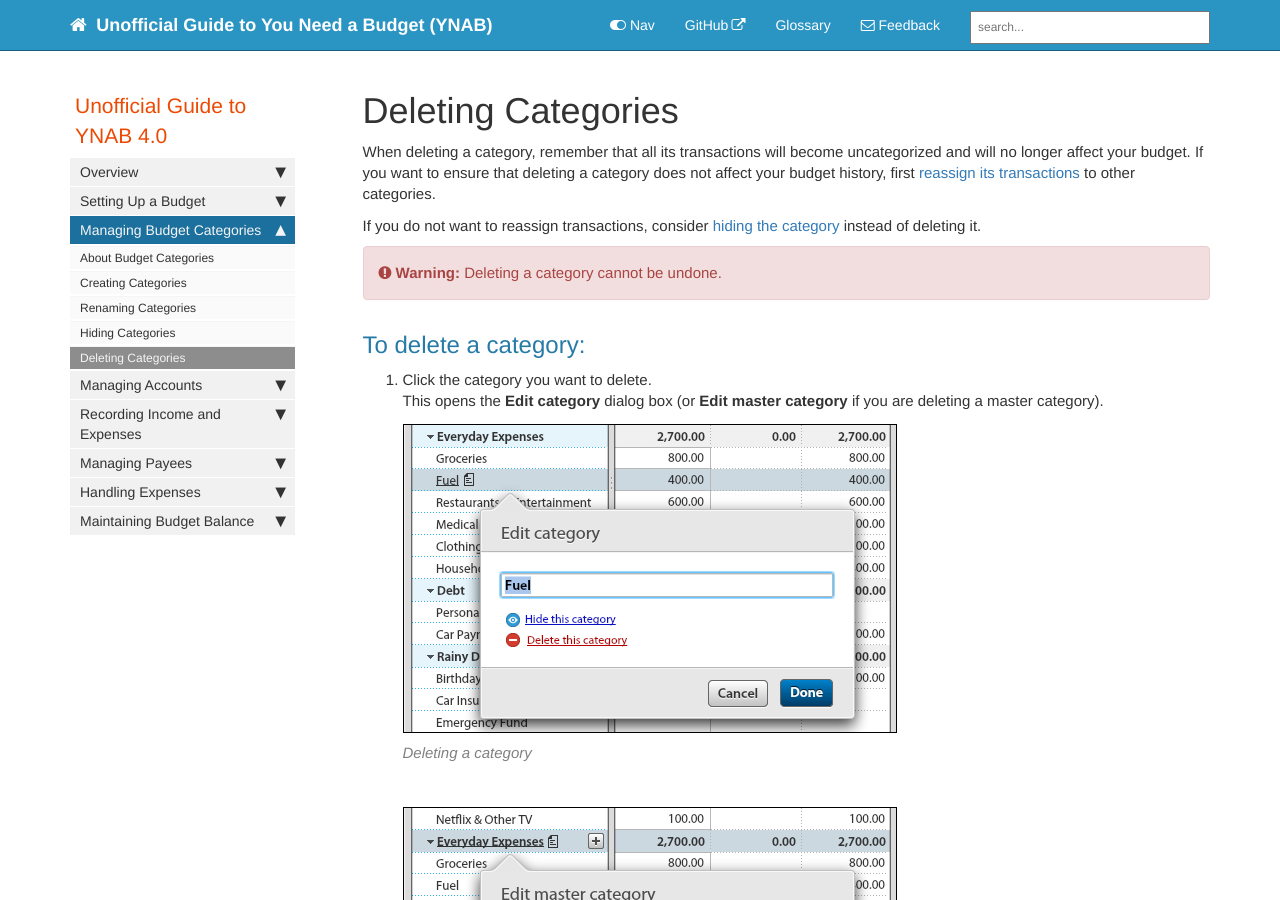
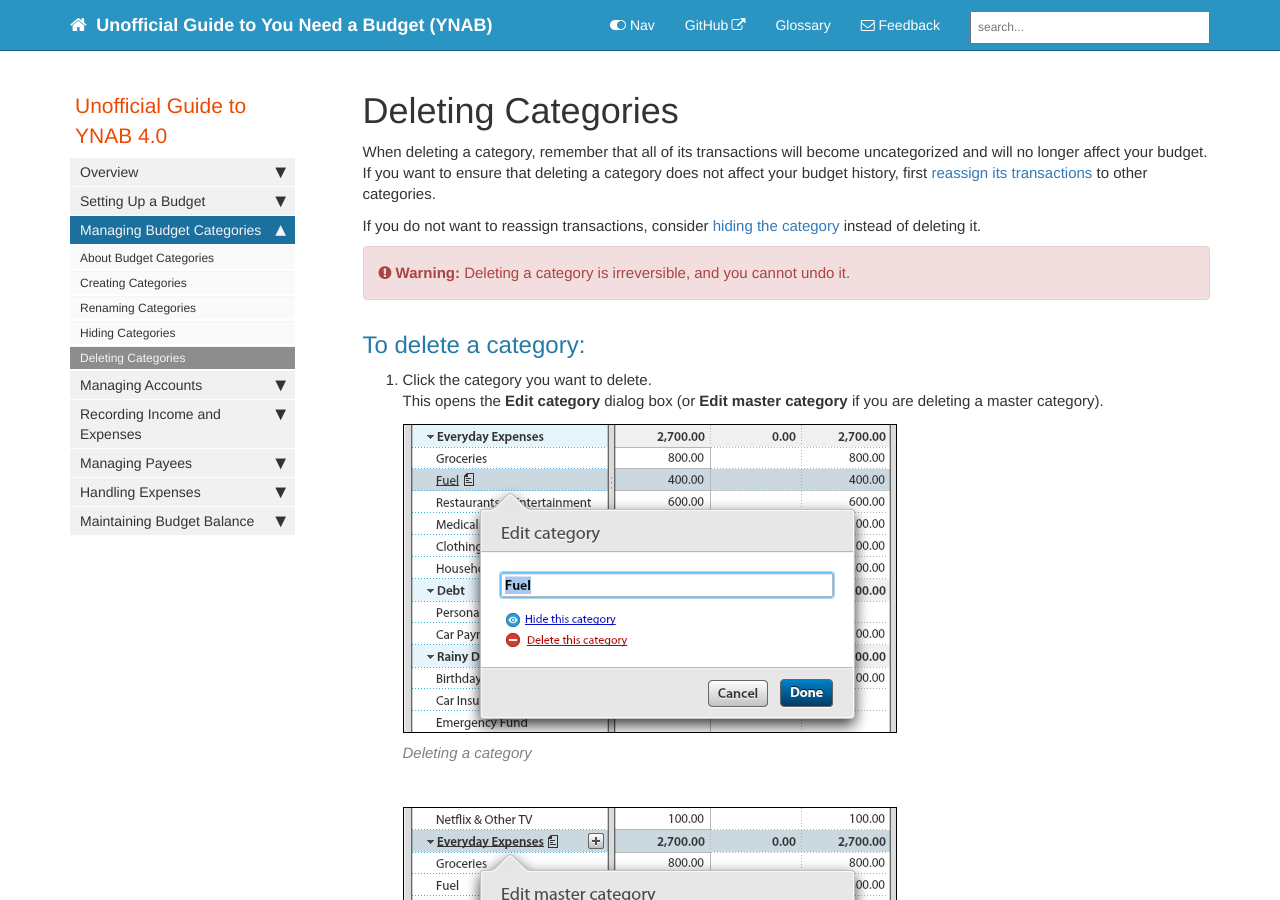
Before and after one commit to npavlovska/unofficial-YNAB-guide, a Jekyll site: the page built from pages/mydoc/mydoc_deleting_categories.md, in a window 1280 px wide and 900 px high. Built offline with Jekyll 4.4.1, drawn with Linux system fonts in a browser that asks for light colours; our own code applies the rules of GitHub Pages for plain Markdown files; comment, search, counter and statistics services are not loaded; some of the changed text lies outside the part shown.

Commit message:
Update mydoc_deleting_categories.md
Text edits

```diff
--- a/pages/mydoc/mydoc_deleting_categories.md
+++ b/pages/mydoc/mydoc_deleting_categories.md
@@ -9,11 +9,11 @@ permalink: mydoc_deleting_categories.html
 folder: mydoc
 ---
 
-When deleting a category, remember that all its transactions will become uncategorized and will no longer affect your budget. If you want to ensure that deleting a category does not affect your budget history, first [reassign its transactions](mydoc_reassigning_transactions) to other categories.
+When deleting a category, remember that all of its transactions will become uncategorized and will no longer affect your budget. If you want to ensure that deleting a category does not affect your budget history, first [reassign its transactions](mydoc_reassigning_transactions) to other categories.
 
 If you do not want to reassign transactions, consider [hiding the category](mydoc_hiding_categories) instead of deleting it.
 
-{% include warning.html content="Deleting a category cannot be undone." %}
+{% include warning.html content="Deleting a category is irreversible, and you cannot undo it." %}
 
 ## To delete a category:
 
```
Also changed, not shown: other parts of pages/mydoc/mydoc_deleting_categories.md (+1 -1 lines).
